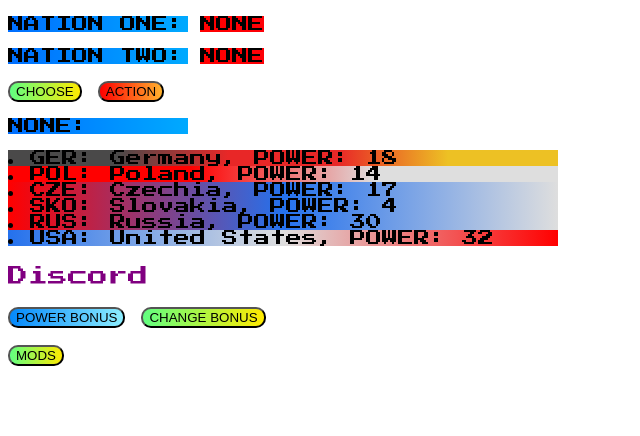
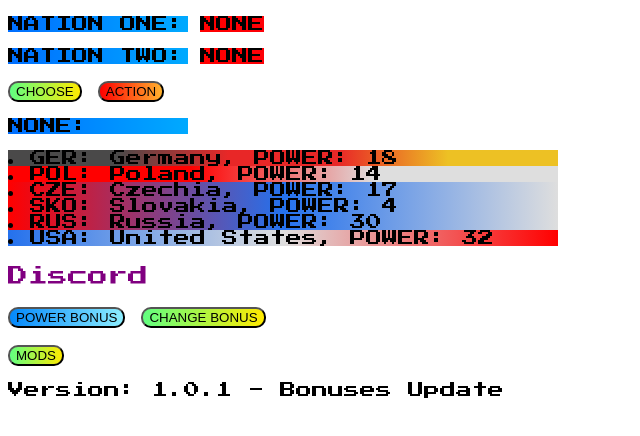
Before and after one commit to DaviStudios/nations, a plain HTML site: page index.html in a window 1280 px wide. Shown: the whole page, without its empty margins (0-640 px from the left). Drawn offline with Linux system fonts and the light colour scheme.

Commit message:
Update index.html

```diff
--- a/index.html
+++ b/index.html
@@ -50,6 +50,7 @@
     <li>bugmania.js - Sylas</li>
     <li>Want your own mod? no tutorials yet just study other mods lmfao, dm us at the discord server in channel called "mod adding" in the modding category, send the file and boom, done</li>
   </div>
+  <p>Version: 1.0.1 - Bonuses Update</p>
   <script src="script.js"></script>
 </body>
 
```
